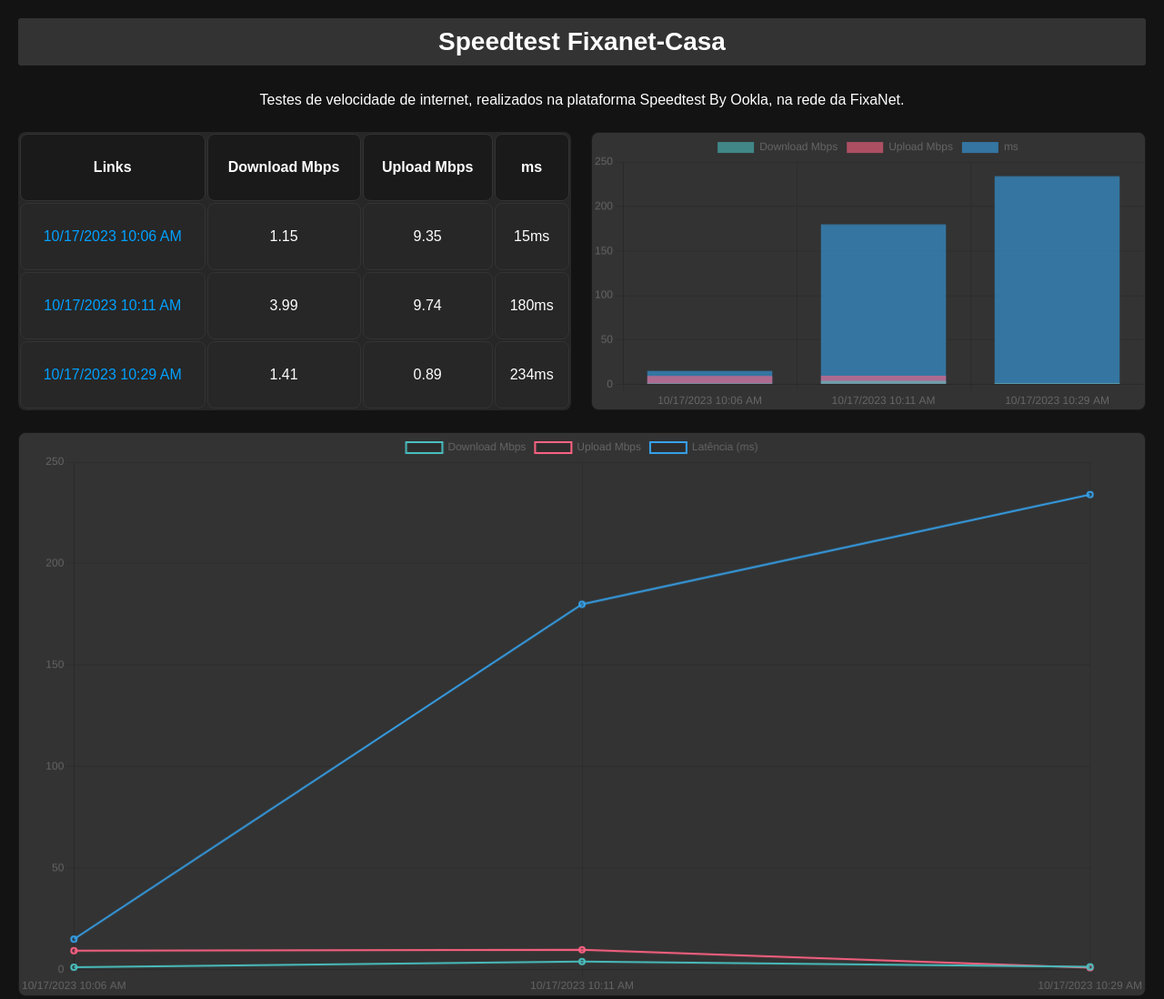
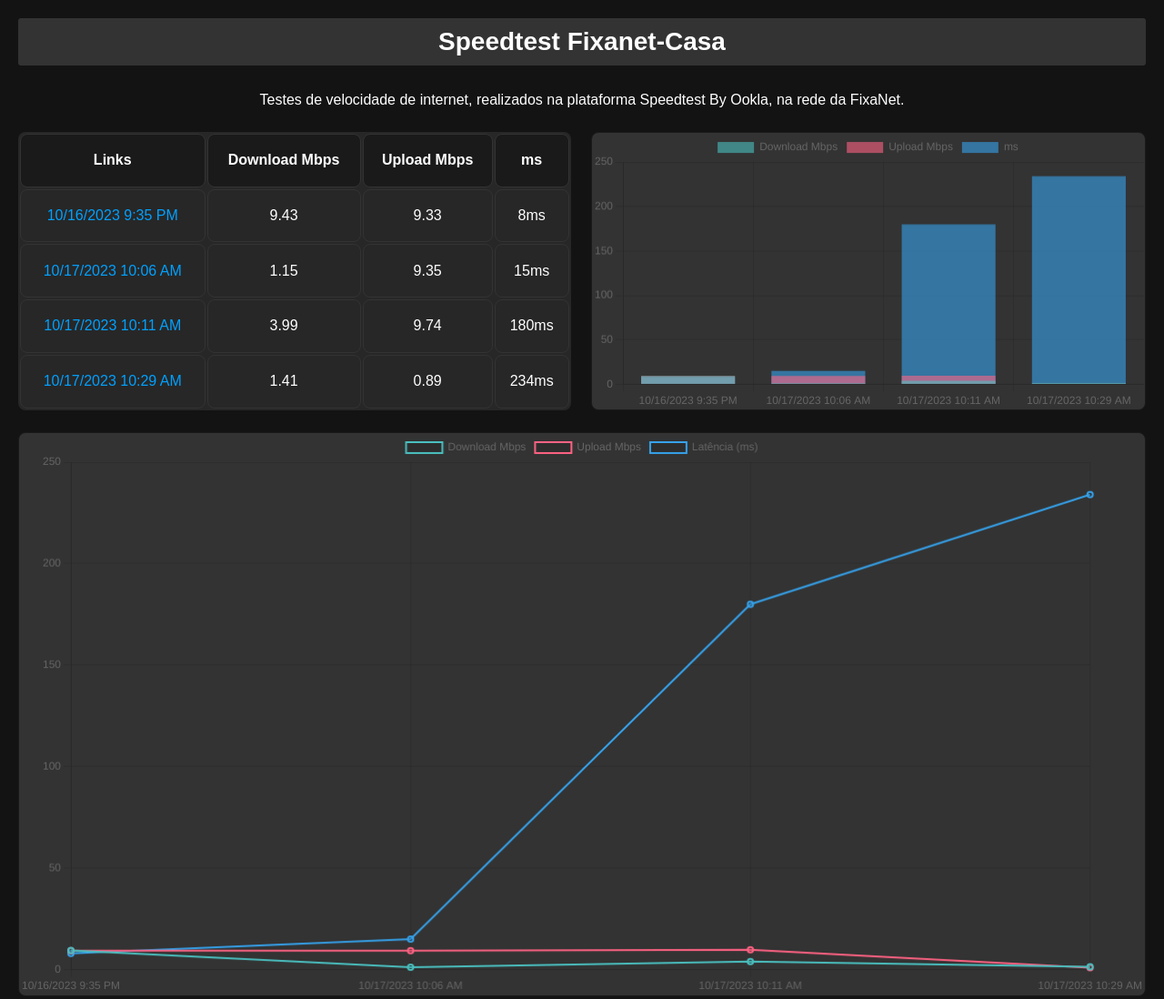
Before and after one commit to Sallathyel-Magalhaes/Fixanet-testes, a plain HTML site: page index.html in a window 1280 px wide. Shown: the top 1098 px of the page at 91% size. Drawn offline with nearby package versions, Linux system fonts and the light colour scheme.

Commit message:
Update index

```diff
--- a/index.html
+++ b/index.html
@@ -18,6 +18,12 @@
                     <th>Download Mbps</th>
                     <th>Upload Mbps</th>
                     <th>ms</th>
+                </tr>
+                <tr>
+                    <td><a href="https://www.speedtest.net/result/15386036532" target="_blank">10/16/2023 9:35 PM</a></td>
+                    <td>9.43</td>
+                    <td>9.33</td>
+                    <td>8ms</td>
                 </tr>
                 <tr>
                     <td><a href="http://www.speedtest.net/result/15388227825" target="_blank">10/17/2023 10:06 AM</a></td>
@@ -82,21 +88,21 @@
     <script>
         // Dados para os gráficos de linha
         const data = {
-            labels: ["10/17/2023 10:06 AM", "10/17/2023 10:11 AM", "10/17/2023 10:29 AM"],
+            labels: ["10/16/2023 9:35 PM", "10/17/2023 10:06 AM", "10/17/2023 10:11 AM", "10/17/2023 10:29 AM"],
             datasets: [
                 {
                     label: "Download Mbps",
-                    data: [1.15, 3.99, 1.41],
+                    data: [9.43, 1.15, 3.99, 1.41],
                     backgroundColor: "rgba(75, 192, 192, 0.6)",
                 },
                 {
                     label: "Upload Mbps",
-                    data: [9.35, 9.74, 0.89],
+                    data: [9.33, 9.35, 9.74, 0.89],
                     backgroundColor: "rgba(255, 99, 132, 0.6)",
                 },
                 {
                     label: "ms",
-                    data: [15, 180, 234],
+                    data: [8, 15, 180, 234],
                     backgroundColor: "rgba(54, 162, 235, 0.6)",
                 }
             ]
@@ -118,25 +124,25 @@
             },
         });
         const lineData = {
-            labels: ["10/17/2023 10:06 AM", "10/17/2023 10:11 AM", "10/17/2023 10:29 AM"],
+            labels: ["10/16/2023 9:35 PM", "10/17/2023 10:06 AM", "10/17/2023 10:11 AM", "10/17/2023 10:29 AM"],
             datasets: [
                 {
                     label: "Download Mbps",
-                    data: [1.15, 3.99, 1.41],
+                    data: [9.43, 1.15, 3.99, 1.41],
                     borderColor: "rgba(75, 192, 192, 1)",
                     borderWidth: 2,
                     fill: false,
                 },
                 {
                     label: "Upload Mbps",
-                    data: [9.35, 9.74, 0.89],
+                    data: [9.33, 9.35, 9.74, 0.89],
                     borderColor: "rgba(255, 99, 132, 1)",
                     borderWidth: 2,
                     fill: false,
                 },
                 {
                     label: "Latência (ms)",
-                    data: [15, 180, 234],
+                    data: [8, 15, 180, 234],
                     borderColor: "rgba(54, 162, 235, 1)",
                     borderWidth: 2,
                     fill: false,
```
